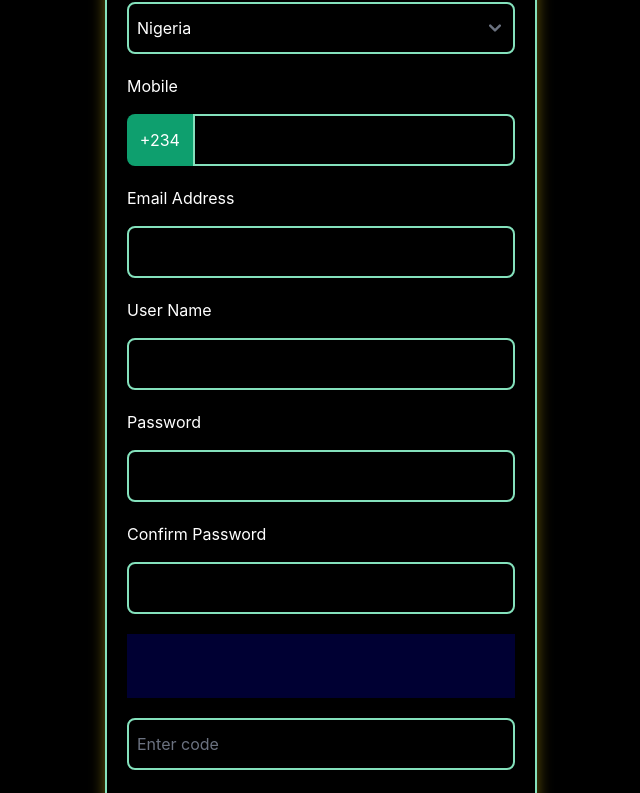
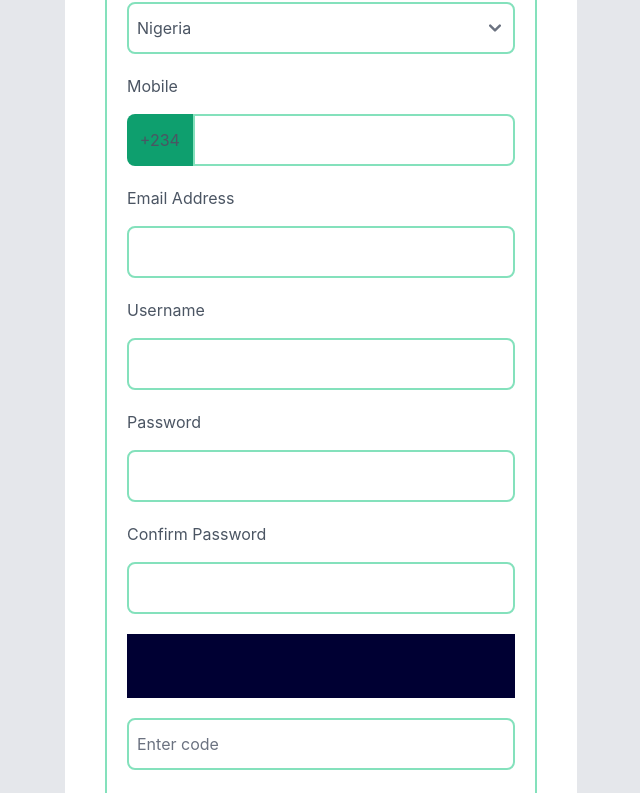
Before and after one commit to MatthewNweke/esports, a React (Vite) app: page /login in a window 1280 px wide. Shown: the part 712-1505 px from the top of the page, without its empty margins (319-959 px from the left). Built offline with nearby package versions, Linux system fonts and the light colour scheme; what tw-elements would draw is missing.

Commit message:
changed login

```diff
--- a/src/pages/LogIn.jsx
+++ b/src/pages/LogIn.jsx
@@ -1,12 +1,12 @@
+import { Link } from 'react-router-dom';
 import MainLayout from '../components/MainLayout';
-import { Link } from 'react-router-dom';
 
 const LogIn = () => {
   return (
-    <div className=' bg-black'>
+    <div className=' bg-gray-200'>
       <MainLayout>
-        <div className=" flex flex-col bg-black p-10 rounded-lg my-32 mx-auto w-[40%] max-xl:w-[60%] max-lg:w-[70%] max-sm:w-[100%] max-sm:p-1">
-          <div className="h-[15rem] px-5 flex flex-col justify-center gap-5 text-white border-2 border-solid border-green-300 border-b-0 rounded-lg rounded-bl-0 rounded-br-0">
+        <div className=" flex flex-col bg-white p-10 rounded-lg my-32 mx-auto w-[40%] max-xl:w-[60%] max-lg:w-[70%] max-sm:w-[100%] max-sm:p-1">
+          <div className="h-[15rem] px-5 flex flex-col justify-center gap-5 text-black border-2 border-solid border-green-300 border-b-0 rounded-lg rounded-bl-0 rounded-br-0">
 
             {' '}
             <p className='text-[2rem] max-sm:text-[1.5rem]'>Welcome To <br /> <span className='text-green-500  '>VaultCoinLimited</span> </p>
@@ -18,8 +18,8 @@ const LogIn = () => {
           </div>
           <form
             action=""
-            className="text-white flex flex-col p-10 w-[100%] rounded-lg justify-center items-center border-2 border-solid border-green-300 py-10 px-5 "
-            style={{ boxShadow: '0 3px 15px #D4B71680' }}
+            className="text-gray-600 flex flex-col p-10 w-[100%] rounded-lg justify-center items-center border-2 border-solid border-green-300 py-10 px-5 "
+          // style={{ boxShadow: '0 3px 15px ' }}
           >
             <div className="flex flex-col gap-4 mb-5 w-[100%]">
               <label htmlFor="">FirstName</label>
@@ -48,7 +48,7 @@ const LogIn = () => {
             <div className="flex flex-col gap-4 mb-5 w-[100%]">
               <label htmlFor="">Mobile</label>
               <div className="flex ">
-                <button className="relative  w-[5rem] rounded-lg bg-green-500  rounded-r-none text-white">
+                <button className="relative  w-[5rem] rounded-lg bg-green-500  rounded-r-none text-gray-600">
                   +234
                 </button>
                 <input
@@ -65,7 +65,7 @@ const LogIn = () => {
               />
             </div>
             <div className="flex flex-col gap-4 mb-5  w-[100%]">
-              <label htmlFor="">User Name</label>
+              <label htmlFor="">Username</label>
               <input
                 type="text"
                 className="border-2 border-solid border-green-300 focus:border-green-500  bg-[transparent]  outline-none rounded-lg px-2 py-3 w-[100%]"
@@ -91,7 +91,7 @@ const LogIn = () => {
               <input
                 placeholder="Enter code"
                 type="text"
-                className="text-white border-2 border-solid border-green-300 focus:border-green-500  bg-[transparent]  outline-none rounded-lg px-2 py-3 w-[100%]"
+                className="text-gray-600 border-2 border-solid border-green-300 focus:border-green-500  bg-[transparent]  outline-none rounded-lg px-2 py-3 w-[100%]"
               />
             </div>
             <div className="flex items-center gap-3 ">
@@ -109,7 +109,7 @@ const LogIn = () => {
             </div>
             <div className=" w-[100%]">
               <button className="text-white font-bold my-5 py-3 px-4 rounded-lg bg-green-500 ">
-                SignUp Now
+                SignUp
               </button>
               <p>
                 Have an account?{' '}
```
Lines whose indentation alone changed are shown as unchanged.
